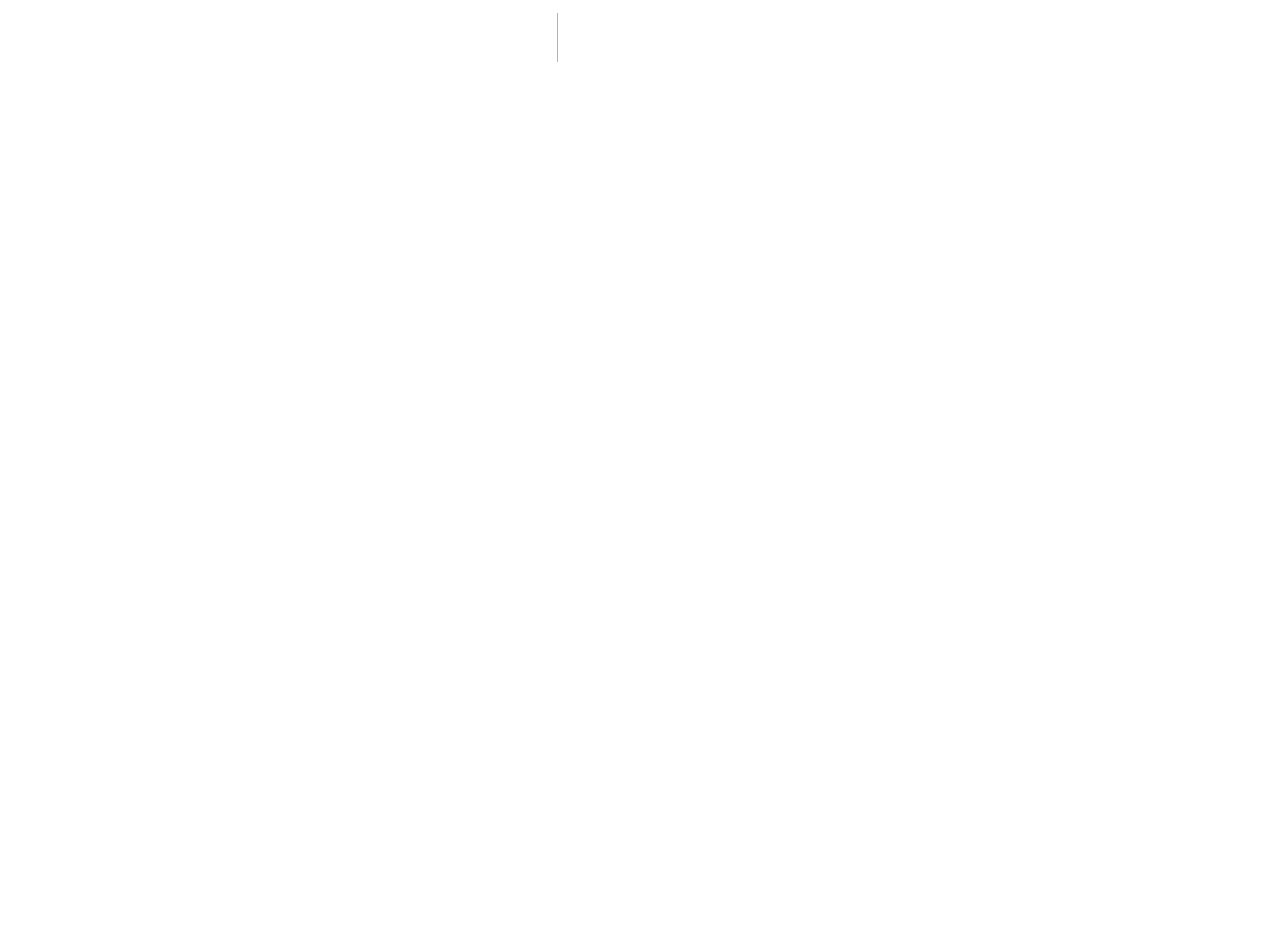
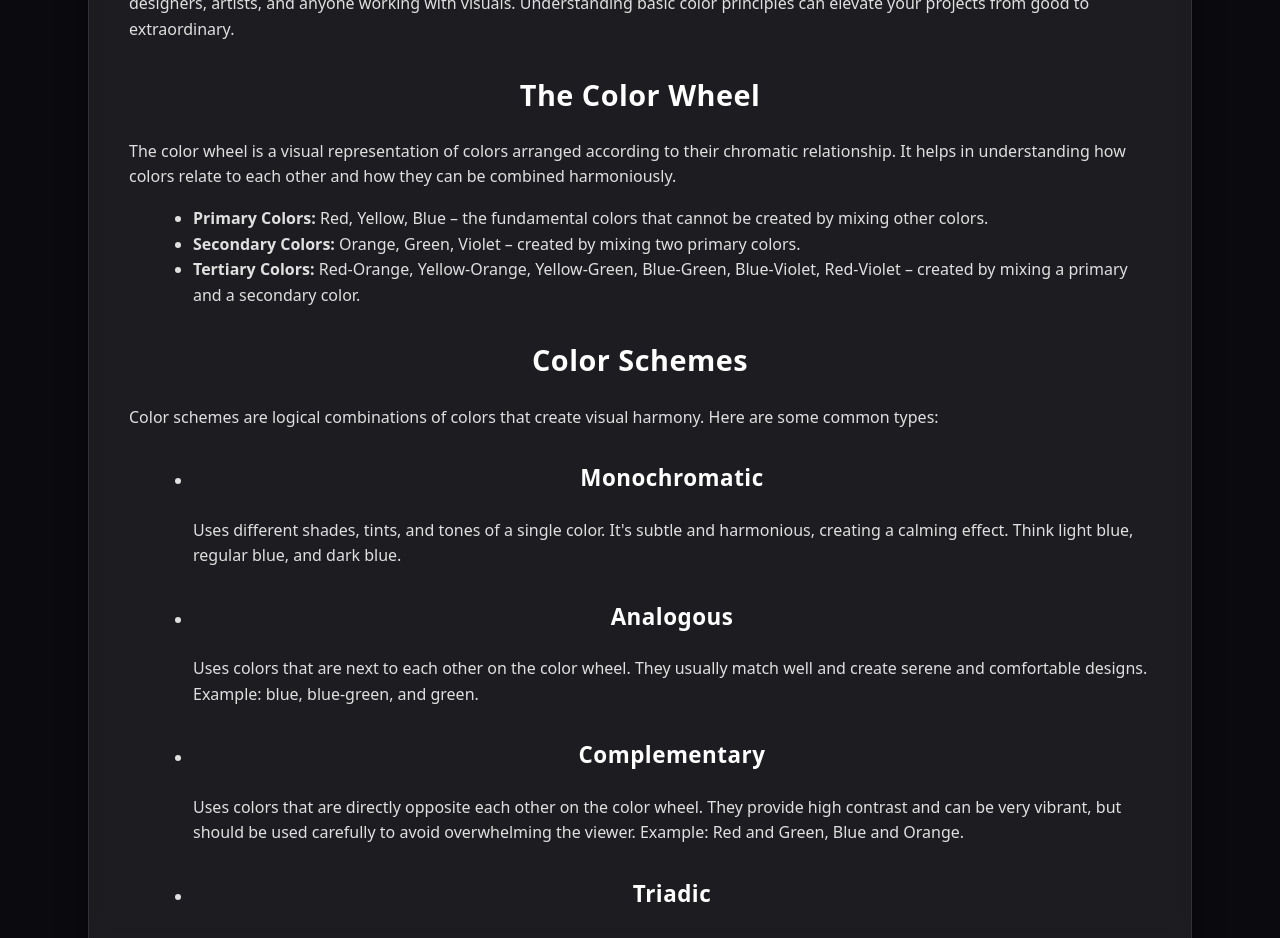
Before and after one commit to sahudevansh21/color-palette-generator, a Next.js app: page /color-theory-guide in a window 1280 px wide. Before the commit this address had no page. Shown: the part 440-1378 px from the top of the page. Before the commit the page ends 878 px from the top, so only its background shows below. Built offline with nearby package versions, Linux system fonts and the light colour scheme.

Commit message:
Add app/color-theory-guide/page.js

```diff
--- /dev/null
+++ b/app/color-theory-guide/page.js
@@ -0,0 +1,69 @@
+export default function ColorTheoryGuidePage() {
+  return (
+    <main className="container flex-column">
+      <h1 className="gradient-text">Color Theory Guide</h1>
+
+      <div className="glass-card">
+        <h2>Understanding the Magic of Colors</h2>
+        <p>
+          Color theory is a body of practical guidance to color mixing and the visual effects of a specific color combination. It's a cornerstone for designers, artists, and anyone working with visuals. Understanding basic color principles can elevate your projects from good to extraordinary.
+        </p>
+
+        <h3>The Color Wheel</h3>
+        <p>
+          The color wheel is a visual representation of colors arranged according to their chromatic relationship. It helps in understanding how colors relate to each other and how they can be combined harmoniously.
+        </p>
+        <ul style={{ listStyleType: 'disc', marginLeft: '1.5rem' }}>
+          <li><strong>Primary Colors:</strong> Red, Yellow, Blue – the fundamental colors that cannot be created by mixing other colors.</li>
+          <li><strong>Secondary Colors:</strong> Orange, Green, Violet – created by mixing two primary colors.</li>
+          <li><strong>Tertiary Colors:</strong> Red-Orange, Yellow-Orange, Yellow-Green, Blue-Green, Blue-Violet, Red-Violet – created by mixing a primary and a secondary color.</li>
+        </ul>
+
+        <h3>Color Schemes</h3>
+        <p>
+          Color schemes are logical combinations of colors that create visual harmony. Here are some common types:
+        </p>
+        <ul style={{ listStyleType: 'disc', marginLeft: '1.5rem' }}>
+          <li>
+            <h4>Monochromatic</h4>
+            <p>Uses different shades, tints, and tones of a single color. It's subtle and harmonious, creating a calming effect. Think light blue, regular blue, and dark blue.</p>
+          </li>
+          <li>
+            <h4>Analogous</h4>
+            <p>Uses colors that are next to each other on the color wheel. They usually match well and create serene and comfortable designs. Example: blue, blue-green, and green.</p>
+          </li>
+          <li>
+            <h4>Complementary</h4>
+            <p>Uses colors that are directly opposite each other on the color wheel. They provide high contrast and can be very vibrant, but should be used carefully to avoid overwhelming the viewer. Example: Red and Green, Blue and Orange.</p>
+          </li>
+          <li>
+            <h4>Triadic</h4>
+            <p>Uses three colors that are evenly spaced around the color wheel, forming an equilateral triangle. These schemes are vibrant and create strong visual contrast while retaining balance. Example: Red, Yellow, Blue.</p>
+          </li>
+          <li>
+            <h4>Split Complementary</h4>
+            <p>Uses a base color and the two colors adjacent to its complement. Offers high contrast while being less jarring than a direct complementary scheme.</p>
+          </li>
+          <li>
+            <h4>Tetradic (Rectangular)</h4>
+            <p>Uses four colors arranged into two complementary pairs, forming a rectangle on the color wheel. Offers rich color possibilities but can be challenging to balance.</p>
+          </li>
+        </ul>
+
+        <h3>Key Color Terms</h3>
+        <ul style={{ listStyleType: 'disc', marginLeft: '1.5rem' }}>
+          <li><strong>Hue:</strong> The pure spectrum color (e.g., red, blue, green).</li>
+          <li><strong>Saturation:</strong> The intensity or purity of a color. A highly saturated color is vivid; a less saturated color appears grayer.</li>
+          <li><strong>Luminance/Value:</strong> The lightness or darkness of a color.</li>
+          <li><strong>Tint:</strong> A color mixed with white to increase lightness.</li>
+          <li><strong>Shade:</strong> A color mixed with black to increase darkness.</li>
+          <li><strong>Tone:</strong> A color mixed with gray (both white and black) to reduce saturation.</li>
+        </ul>
+
+        <p style={{ marginTop: '2rem', textAlign: 'center' }}>
+          Experiment with these concepts using our generator to find your perfect palette!
+        </p>
+      </div>
+    </main>
+  );
+}
```
